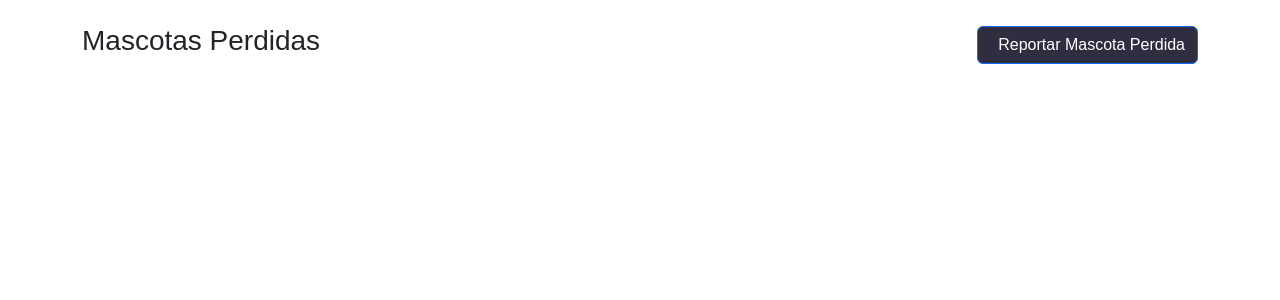
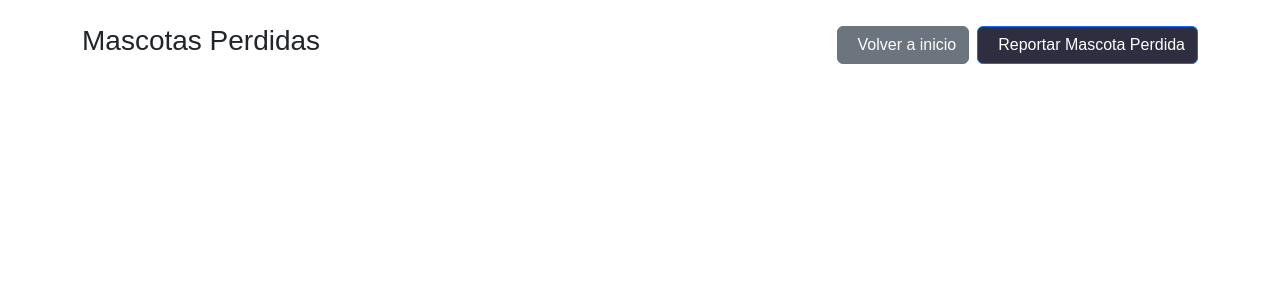
Before and after one commit to 6onza/patitas-perdidas, a Flask app: template frontend/templates/account.html in a window 1280 px wide. Shown: the top 300 px of the page. Run offline with Flask 3, Linux system fonts and the light colour scheme; the template is opened without the code that fills it, so the values that code supplies are empty.

Commit message:
New Button

```diff
--- a/frontend/templates/account.html
+++ b/frontend/templates/account.html
@@ -3,6 +3,10 @@
   <!-- Header Section -->
   <div class="d-flex justify-content-between align-items-center mb-4">
     <h1 class="h3">Mascotas Perdidas</h1>
+    <div class="d-flex gap-2">
+      <a href="/" class="btn btn-secondary">
+        <i class="bi bi-house me-2"></i>Volver a inicio
+      </a>
       <button
         type="button"
         class="btn btn-primary"
@@ -11,6 +15,7 @@
       >
         <i class="bi bi-plus-circle me-2"></i>Reportar Mascota Perdida
       </button>
+    </div>
   </div>
 
   <!-- Filters Section -->
```
Lines whose indentation alone changed are shown as unchanged.
